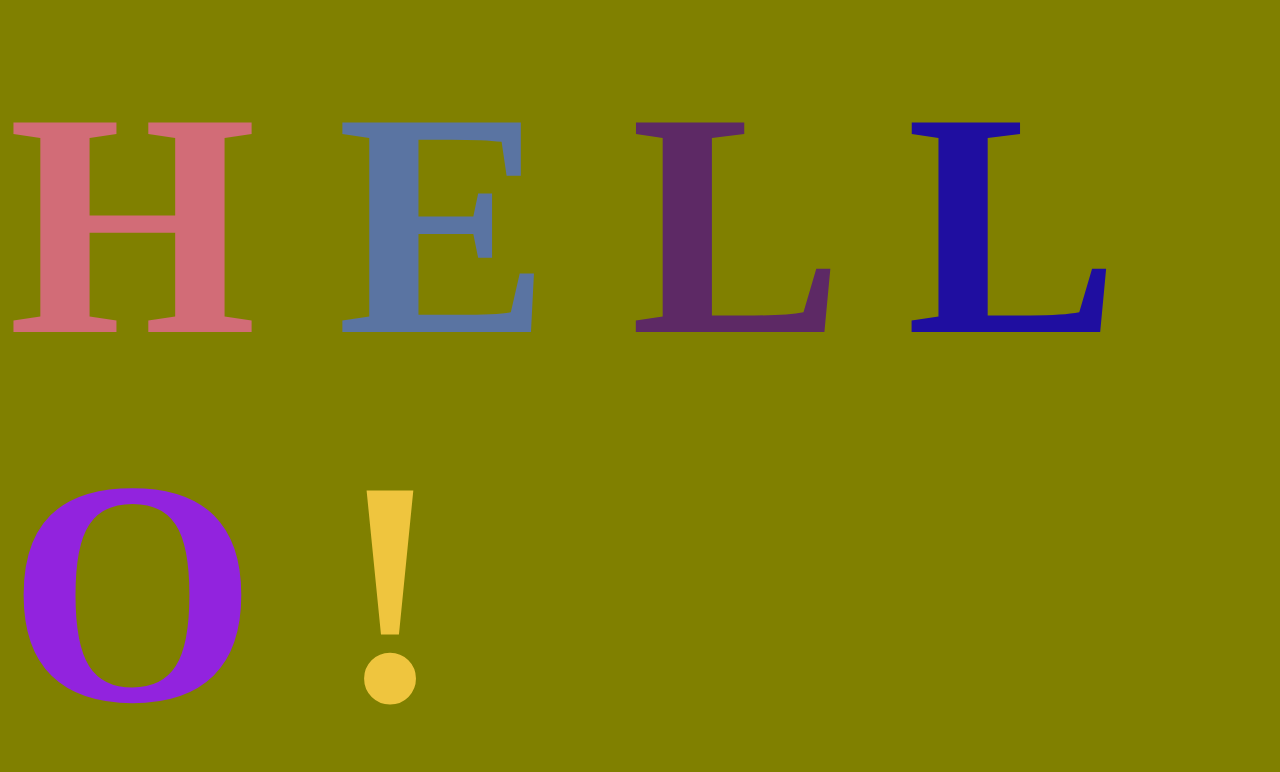
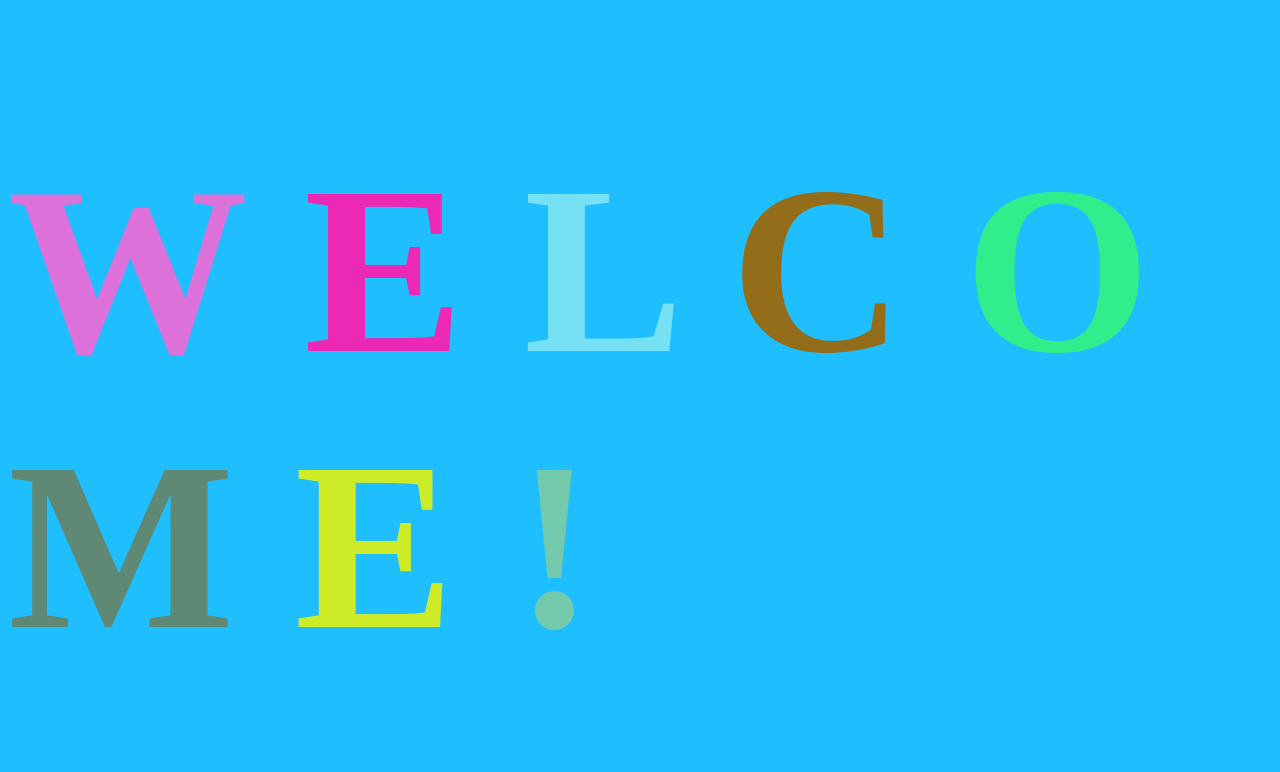
Before and after one commit to Mrutledg02/AnimatedTextGitDemo, a plain HTML site: page index.html in a window 1280 px wide. Drawn offline with Linux system fonts and the light colour scheme; a web font is replaced by a local one.

Commit message:
changed heading text

```diff
--- a/app.css
+++ b/app.css
@@ -3,11 +3,11 @@ body {
     justify-content: center;
     align-items: center;
     height: 100vh;
-    background-color: olive;
+    background-color: rgba(0, 183, 255, 0.877);
 }
 
 h1 {
-    font-size: 20rem;
+    font-size: 15rem;
     font-family: Oregano;
 }
 
--- a/index.html
+++ b/index.html
@@ -14,11 +14,13 @@
 </head>
 <body>
     <h1>
-        <span class="letter">H</span>
+        <span class="letter">W</span>
         <span class="letter">E</span>
         <span class="letter">L</span>
-        <span class="letter">L</span>
+        <span class="letter">C</span>
         <span class="letter">O</span>
+        <span class="letter">M</span>
+        <span class="letter">E</span>
         <span class="letter">!</span>
     </h1>
     <script src="app.js"></script>
```
